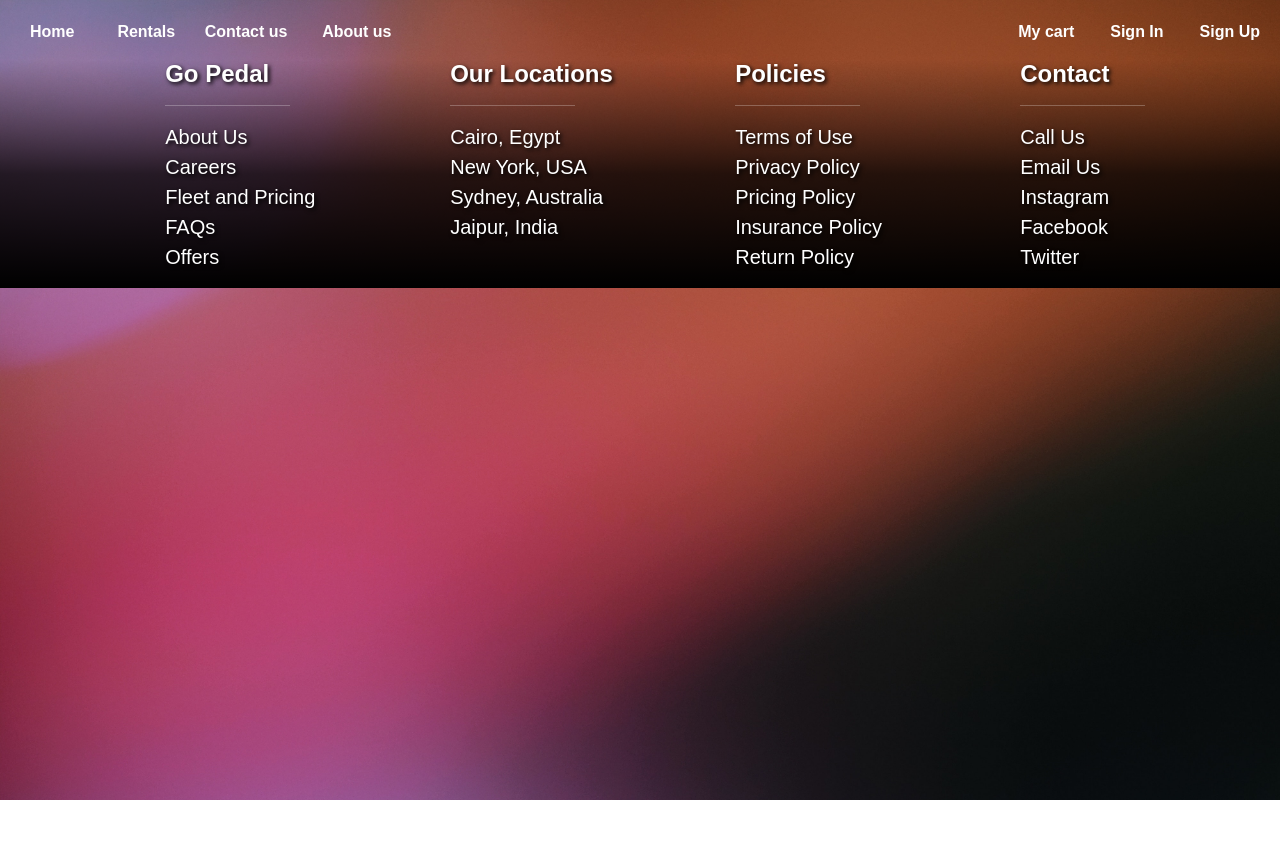
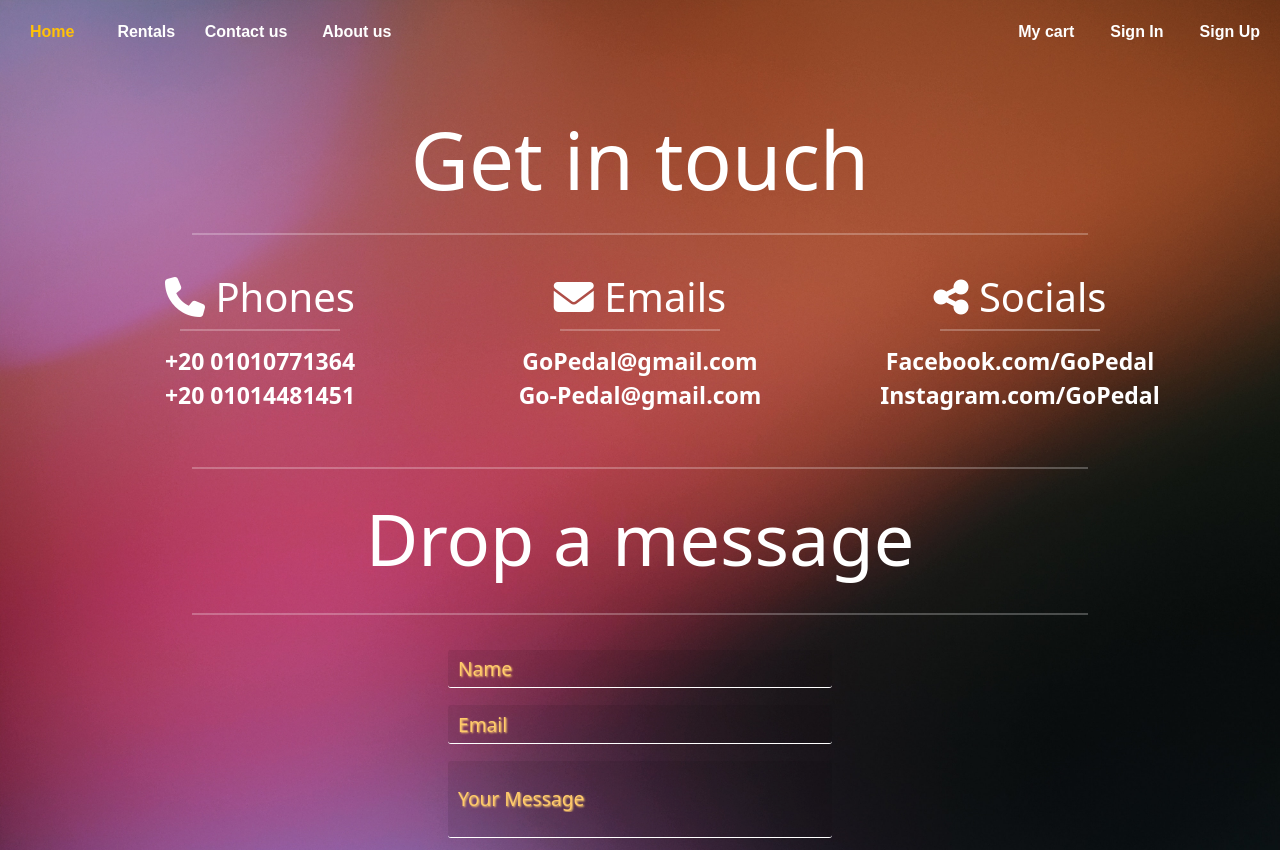
Before and after one commit to alikhaledm/Go-Padel, a website: page contact.html in a window 1280 px wide. Shown: the top 850 px of the page. Before the commit the page ends 800 px from the top, so only its background shows below. Drawn offline with nearby package versions, Linux system fonts and the light colour scheme.

Commit message:
contact page done

```diff
--- a/contact.html
+++ b/contact.html
@@ -1,15 +1,74 @@
-<html lang="en"><head>
+<html lang="en">
+
+<head>
   <meta charset="utf-8">
   <meta name="viewport" content="width=device-width, initial-scale=1">
   <link rel="stylesheet" href="css/styles.css">
   <link rel="stylesheet" href="css/bootstrap.min.css">
-    <title>Rent A Bike!</title>
+  <title>Contact US</title>
   <style>
-        body{
-            background-image:url(images/rentbg.jpg);
+    body {
+      background-image: url(images/rentbg.jpg);
       background-size: cover;
     }
+
+    .display-1 {
+      color: white;
+      justify-self: center;
+      text-align: center;
+      margin-top: 4vw;
+      margin-bottom: 2vw;
+    }
+    .display-2 {
+      color: white;
+      justify-self: center;
+      text-align: center;
+      margin-top: 2vw;
+    }
+    .center hr {
+      width: 70%;
+      height: 2px;
+      color: white;
+      margin: auto;
+      margin-bottom: 1vw;
+    }
+
+    .center h1 {
+      margin-top: 2vw;
+      color: white;
+    }
+    .col hr {
+      width: 45%;
+    }
+    .col p {
+      color: white;
+      font-size: 23px;
+      margin-top: 1vw;
+      font-weight: bold;
+    }
+    table{
+      margin: auto;
+      margin-top: 2vw;
+      margin-bottom: 7vw;
+    }
+    input{
+      width: 30vw;
+      height: 3vw;
+      margin: 0.6vw;
+      background-color: rgba(0, 0, 0, 0.082);
+      border: 0ch;
+      border-radius: 3px;
+      border-bottom: 1px solid rgb(255, 255, 255);
+      color: rgb(255, 203, 107);
+      font-size: larger;
+      text-shadow: 1px 1px 2px;
+      padding-left: 10px;
+    }
+    .msg{
+      height: 6vw;
+      }
   </style>
+
 <body>
   <div class="header">
     <div class="menu-bar">
@@ -21,7 +80,7 @@
               <div class="row">
                 <div class="col-sm-2">
                   <li class="nav-item">
-                <a class="nav-link text-white" href="index.html">Home</a>
+                    <a class="nav-link text-warning text" href="index.html">Home</a>
                   </li>
                 </div>
                 <div class="col-sm-2">
@@ -35,7 +94,7 @@
                   </li>
                 </div>
                 <div class="col-sm-2">
-              <li class="nav-item" style="padding-left: 30px;";">
+                  <li class="nav-item" style="padding-left: 30px;" ;">
                     <a class="nav-link text-white" href="about.html">About us</a>
                   </li>
                 </div>
@@ -60,17 +119,51 @@
         </ul>
     </div>
   </div>
-      </nav></div>
+  </nav>
+  </div>
   </div>
   <div class="center">
+    <div class="display-1">Get in touch</div>
+    <hr>
+    <div class="container">
+      <div class="row text-center">
+        <div class="col">
+          <h1><i class="fa-solid fa-phone"></i> Phones </h1>
+          <hr>
+          <p>+20 01010771364 <br> +20 01014481451</p>
+        </div>
+        <div class="col">
+          <h1><i class="fa-solid fa-envelope"></i> Emails </h1>
+          <hr>
+          <p>GoPedal@gmail.com <br>Go-Pedal@gmail.com</p>
+        </div>
+        <div class="col">
+          <h1><i class="fa-solid fa-share-nodes"></i> Socials </h1>
+          <hr>
+          <p>Facebook.com/GoPedal <br>Instagram.com/GoPedal</p>
+        </div>
+      </div>
+    </div>
+    <hr style="margin-top: 3vw;">
+    <div class="display-2">Drop a message</div>
+    <hr style="margin-top: 2.5vw;">
+    <table>
+      <tr><td><input type="text" value="Name"></td></tr>
+      <tr><td><input type="text" value="Email"></td></tr>
+      <tr><td><input type="text" value="Your Message" class="msg"></td></tr>
+    </table>
   </div>
   <div class="footer">
     <div class="container">
       <div class="row ">
         <div class="col-sm-3">
           <ul class="bullet">
-                  <li><h4>Go Pedal</h4></li>
-                  <li><hr></li>
+            <li>
+              <h4>Go Pedal</h4>
+            </li>
+            <li>
+              <hr>
+            </li>
             <li>About Us</li>
             <li>Careers</li>
             <li><a href="rent.html">Fleet and Pricing</a></li>
@@ -78,36 +171,57 @@
             <li>Offers</li>
           </ul>
         </div>
-              <div class="col-sm-3"><ul class="bullet">
-                <li><h4>Our Locations</h4></li>
-                <li><hr></li>
+        <div class="col-sm-3">
+          <ul class="bullet">
+            <li>
+              <h4>Our Locations</h4>
+            </li>
+            <li>
+              <hr>
+            </li>
             <li>Cairo, Egypt</li>
             <li>New York, USA</li>
             <li>Sydney, Australia</li>
             <li>Jaipur, India</li>
-              </ul></div>
-              <div class="col-sm-3"><ul class="bullet">
-                <li><h4>Policies</h4></li>
-                <li><hr></li>
+          </ul>
+        </div>
+        <div class="col-sm-3">
+          <ul class="bullet">
+            <li>
+              <h4>Policies</h4>
+            </li>
+            <li>
+              <hr>
+            </li>
             <li>Terms of Use</li>
             <li>Privacy Policy</li>
             <li>Pricing Policy</li>
             <li>Insurance Policy</li>
             <li>Return Policy</li>
-              </ul></div>
-              <div class="col-sm-3"><ul class="bullet">
-                <li><h4>Contact</h4></li>
-                <li><hr></li>
+          </ul>
+        </div>
+        <div class="col-sm-3">
+          <ul class="bullet">
+            <li>
+              <h4>Contact</h4>
+            </li>
+            <li>
+              <hr>
+            </li>
             <li>Call Us</li>
             <li>Email Us</li>
             <li>Instagram</li>
             <li>Facebook</li>
             <li>Twitter</li>
-              </ul></div>
+          </ul>
         </div>
       </div>
     </div>
-        <script src="https://code.jquery.com/jquery-3.5.1.min.js" integrity="sha256-9/aliU8dGd2tb6OSsuzixeV4y/faTqgFtohetphbbj0=" crossorigin="anonymous"></script>
+  </div>
+  <script src="https://code.jquery.com/jquery-3.5.1.min.js"
+    integrity="sha256-9/aliU8dGd2tb6OSsuzixeV4y/faTqgFtohetphbbj0=" crossorigin="anonymous"></script>
   <script src="jquery-3.5.1.min.js"></script>
+  <script src="https://kit.fontawesome.com/c762692446.js" crossorigin="anonymous"></script>
 </body>
+
 </html>
--- a/css/styles.css
+++ b/css/styles.css
@@ -6,7 +6,7 @@
 .header a:hover{
     border-bottom: 1px white solid;
 }
-.body{
+body{
     font-family: 'Montserrat', sans-serif;
 }
 .footer{
```
Also changed, not shown: about.html (+7 -8 lines), images/cool-background.jpg (added), images/cool-background.svg (added), images/home1.jpg (added), 1 other file. Lines whose indentation alone changed are shown as unchanged.
